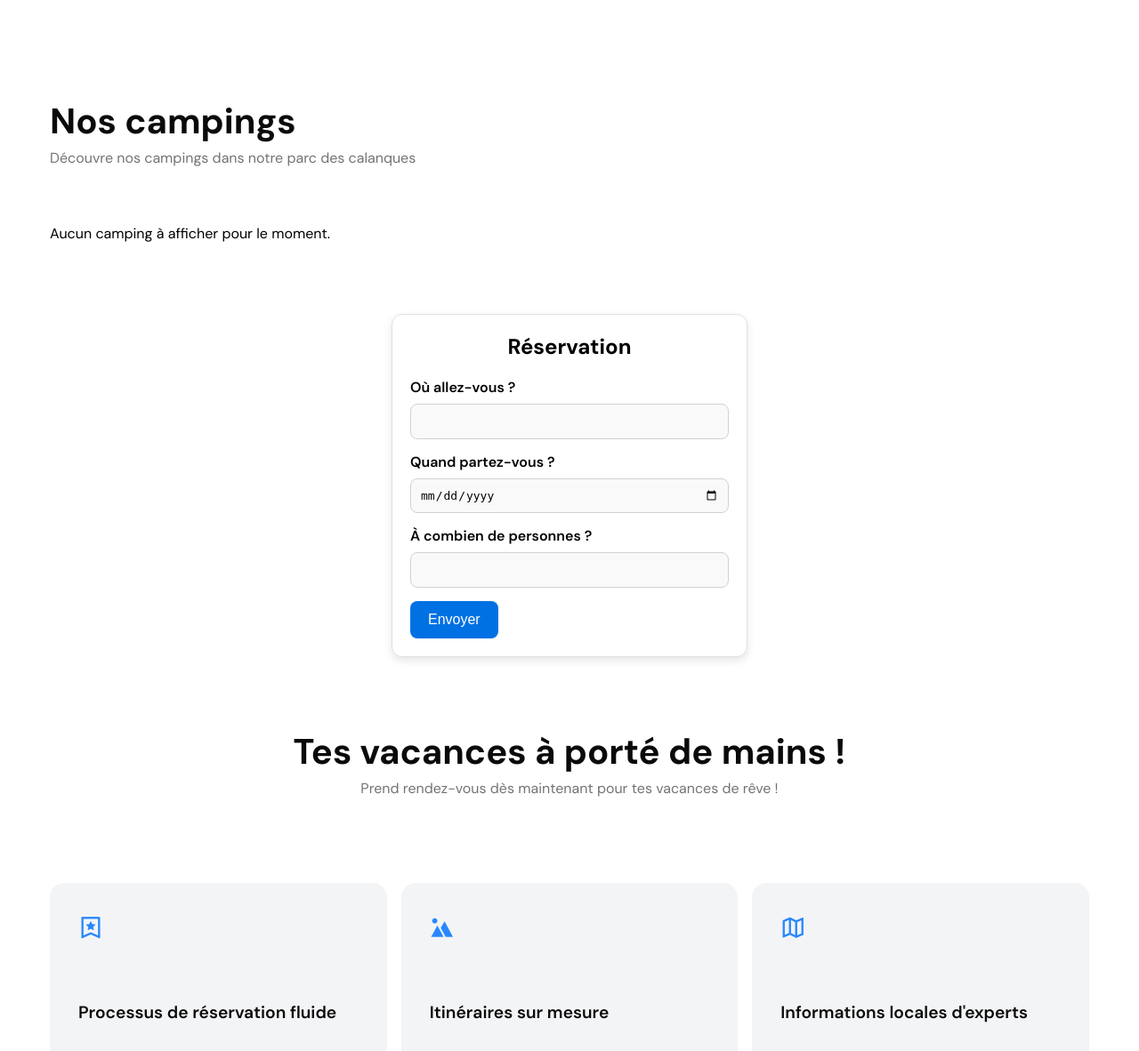
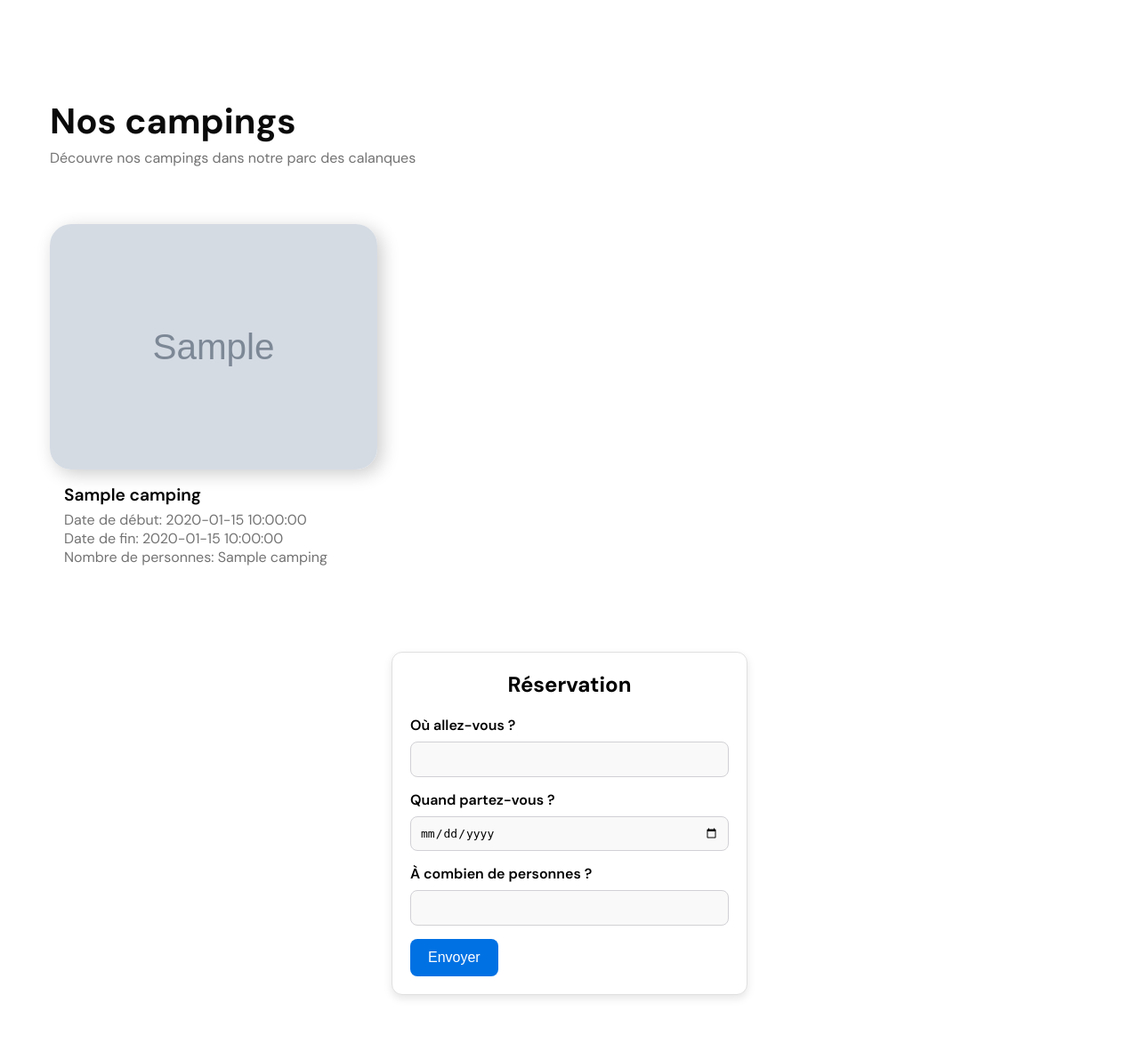
Before and after one commit to william-rauwens-oliver/parcNational, a PHP site: page / in a window 1280 px wide. Shown: the part 1646-2828 px from the top of the page at 89% size. Run offline with PHP 8.4, Linux system fonts and the light colour scheme; tables that the repository leaves empty or names only in its code hold one stand-in row (values such as "Sample post"); grey boxes marked "Sample" are stand-in pictures; some libraries are stand-ins or nearby versions.

Commit message:
Add Camping Database.

```diff
--- a/index.php
+++ b/index.php
@@ -9,22 +9,22 @@ try {
     $pdo->setAttribute(PDO::ATTR_ERRMODE, PDO::ERRMODE_EXCEPTION);
 
     $sentiers = [];
-
-    // Récupére les sentiers
     $sql = "SELECT nom_sentier, description, difficulte, longueur_km, points_interet, image, ville, pays FROM Sentier";
     $stmt = $pdo->prepare($sql);
     $stmt->execute();
-
     $sentiers = $stmt->fetchAll(PDO::FETCH_ASSOC);
 
-    if (empty($sentiers)) {
-        echo "Aucun sentier trouvé.";
-    }
+    $reservation_camping = [];
+    $sql = "SELECT date_reservation, date_debut, date_fin, statut, nombre_personnes, nom_camping, image FROM reservation_camping";
+    $stmt = $pdo->prepare($sql);
+    $stmt->execute();
+    $reservation_camping = $stmt->fetchAll(PDO::FETCH_ASSOC);
 
 } catch (PDOException $e) {
     echo "Erreur de connexion ou de requête : " . $e->getMessage();
 }
 ?>
+
 
 
 <!DOCTYPE html>
```
